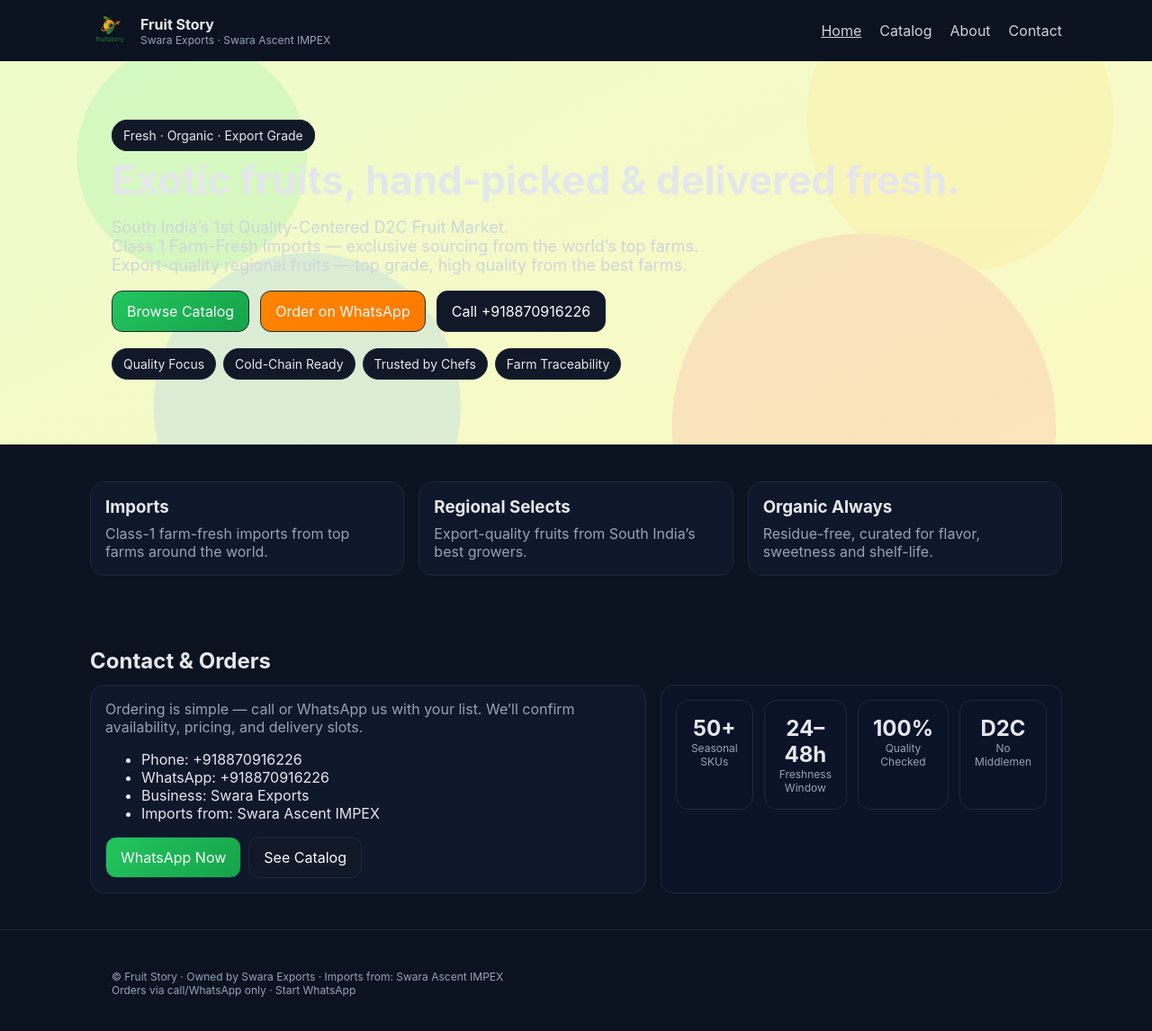
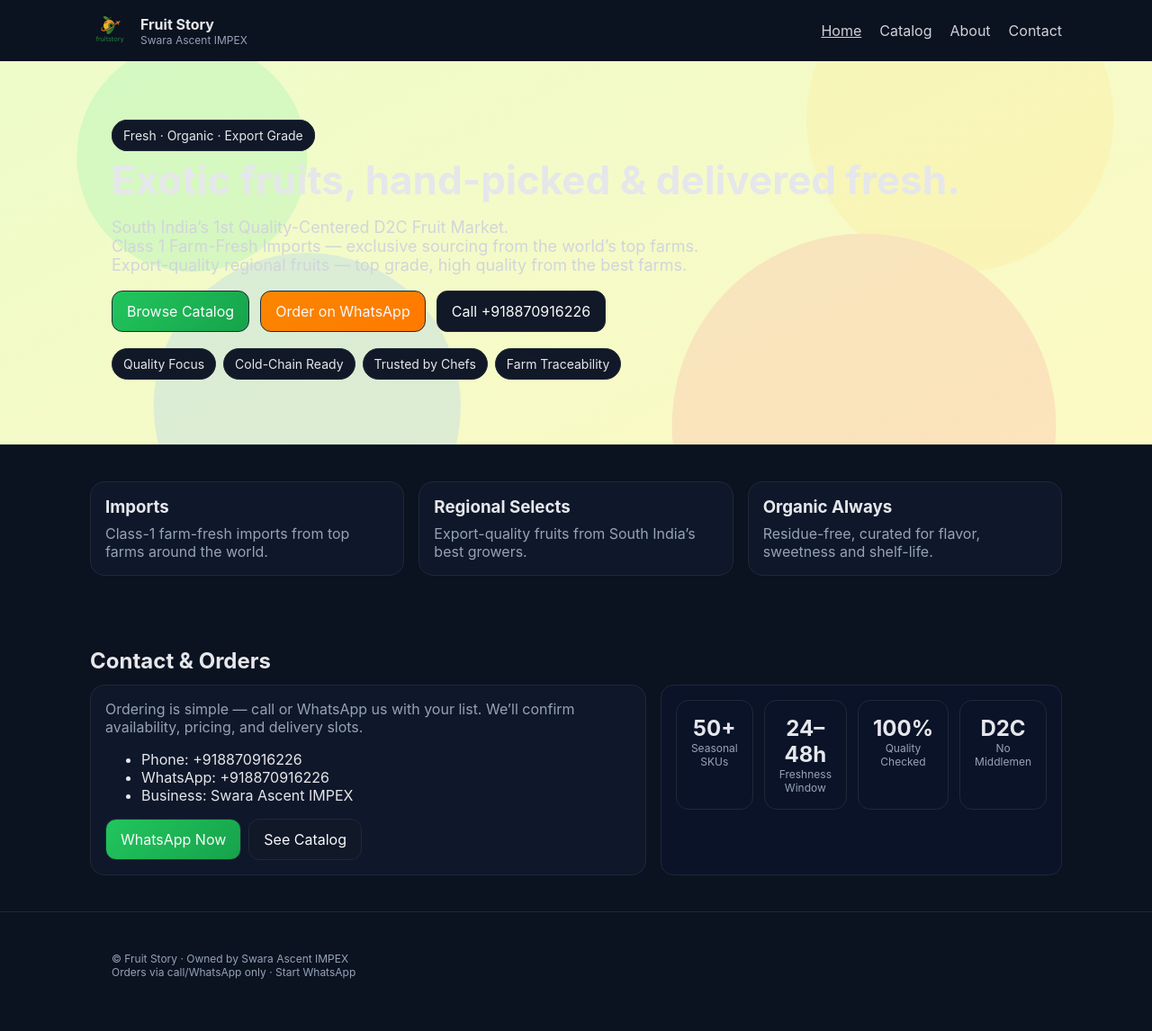
Before and after one commit to srivathsanbr/fruitStory, a plain HTML site: page index.html in a window 1280 px wide. Shown: the whole page at 90% size. Drawn offline with Linux system fonts and the light colour scheme.

Commit message:
update business name

```diff
--- a/index.html
+++ b/index.html
@@ -15,7 +15,7 @@
     <img src="./assets/logo.png" alt="Fruit Story logo" />
     <div>
       <div style="font-weight:700;">Fruit Story</div>
-      <div class="small">Swara Exports · Swara Ascent IMPEX</div>
+      <div class="small">Swara Ascent IMPEX</div>
     </div>
   </div>
   <nav class="navlinks">
@@ -74,8 +74,7 @@
         <ul>
           <li>Phone: <a href="tel:+918870916226">+918870916226</a></li>
           <li>WhatsApp: <a href="https://wa.me/+918870916226?text=Hi%20Fruit Story%2C%20I%20want%20to%20order%20fruits." target="_blank" rel="noopener">+918870916226</a></li>
-          <li>Business: Swara Exports</li>
-          <li>Imports from: Swara Ascent IMPEX</li>
+          <li>Business: Swara Ascent IMPEX</li>
         </ul>
         <div style="display:flex;gap:8px;margin-top:10px">
           <a class="btn btn-primary" href="https://wa.me/+918870916226?text=Hi%20Fruit Story%2C%20I%20want%20to%20order%20fruits." target="_blank" rel="noopener">WhatsApp Now</a>
@@ -95,7 +94,7 @@
 
 <footer class="footer">
   <div class="container">
-    <div class="small">© Fruit Story · Owned by Swara Exports · Imports from: Swara Ascent IMPEX</div>
+    <div class="small">© Fruit Story · Owned by Swara Ascent IMPEX</div>
     <div class="small">Orders via call/WhatsApp only · <a href="https://wa.me/+918870916226?text=Hi%20Fruit Story%2C%20I%20want%20to%20order%20fruits." target="_blank" rel="noopener">Start WhatsApp</a></div>
   </div>
 </footer>
```
Also changed, not shown: about.html (+3 -4 lines), admin.html (+2 -2 lines), products.html (+2 -2 lines), README.md.
